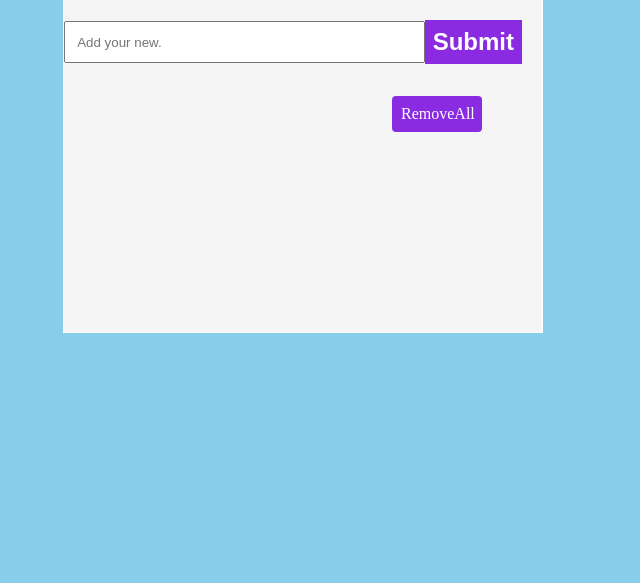
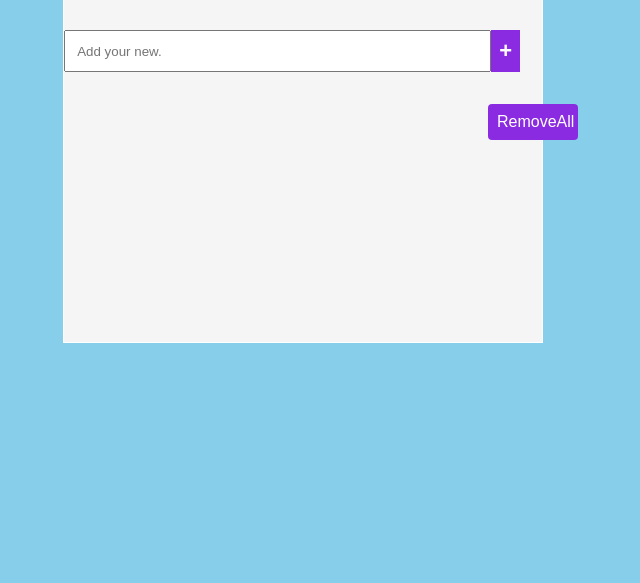
Before and after one commit to Gulnar28/deleteadd, a plain HTML site: page index.html in a window 1280 px wide. Shown: the part 217-800 px from the top of the page, without its empty margins (337-977 px from the left). Drawn offline with Linux system fonts and the light colour scheme.

Commit message:
first commit

```diff
--- a/index.html
+++ b/index.html
@@ -9,7 +9,7 @@
         <h1 class="title">Todo App</h1>
         <form class="form" data-form>
             <input type="text" placeholder="Add your new." data-input>
-            <button class="btn">Submit</button>
+            <button class="btn">+</button>
         </form>
         <div class="lists" data-lists>
             <!-- <div class="todo">
--- a/index.js
+++ b/index.js
@@ -1,9 +1,9 @@
-// grab all elements
+
 const form = document.querySelector("[data-form]");
 const lists = document.querySelector("[data-lists]");
 const input = document.querySelector("[data-input]");
-const removeAllBtn=document.querySelector(".removeAll_btn")
-//local Storage
+const removeAllBtn=document.querySelector(".removeAll_btn");
+
 class Storage {
     static addTodStorage(todoArr){
         let storage = localStorage.setItem("todo", JSON.stringify(todoArr));
@@ -17,10 +17,9 @@ class Storage {
     }
 }
 
-// empty array
+
 let todoArr = Storage.getStorage();
 
-// form part
 form.addEventListener("submit", (e) => {
     e.preventDefault();
     let id = Math.random()
@@ -28,19 +27,16 @@ form.addEventListener("submit", (e) => {
     todoArr = [...todoArr, todo];
     UI.displayData();
     UI.clearInput();
-    //add to storage
     Storage.addTodStorage(todoArr);
 });
 
-// make object instance
+
 class Todo {
     constructor(id, todo){
         this.id = id;
         this.todo = todo;
     }
 }
-
-// display the todo in the DOM;
 class UI{
     static displayData(){
         let displayData = todoArr.map((item) => {
@@ -62,7 +58,6 @@ class UI{
                 e.target.parentElement.remove();
             }
             let btnId = e.target.dataset.id;
-            //remove from array.
             UI.removeArrayTodo(btnId);
         });
     }
@@ -70,8 +65,6 @@ class UI{
         todoArr = todoArr.filter((item) => item.id !== +id);
         Storage.addTodStorage(todoArr);
     }
-
-
 static removeAll(){
     removeAllBtn.addEventListener("click",()=>{
 todoArr.length=0;
@@ -82,20 +75,8 @@ UI.displayData();
 }
 }
 
-
-
-
-
-
-
-
-
-
-
-//once the browser is loaded
 window.addEventListener("DOMContentLoaded", () => {
     UI.displayData();
-    //remove from the dom
     UI.removeTodo();
     UI.removeAll();
 });
--- a/style.css
+++ b/style.css
@@ -8,6 +8,7 @@
 body{
     width: 100%;
     background-color: skyblue;
+    font-family: Arial, Helvetica, sans-serif;
 
 
 }
@@ -16,8 +17,9 @@ body{
     background-color: blueviolet;
     color: white;
     border: none;
-    font-size: 24px;
+    font-size: 22px;
     font-weight: bold;
+    margin-right:22px;
 
 
 
@@ -28,7 +30,7 @@ body{
     margin: 2rem auto;
     border:1px solid white;
     height:470px;
-    margin-top:80px;
+    margin-top:90px;
     background-color: whitesmoke;
 }
 
@@ -40,7 +42,7 @@ body{
 
 .container .form{
 
-    margin-top: 1rem;
+    margin-top: 0.1rem;
     display: flex;
     align-items: center;
     border-radius: 5px;
@@ -100,7 +102,7 @@ width:90px;
 
 margin-top: 4vh;
 border-radius: 4px;
-margin-left:41vh;
+margin-left:53vh;
 
 }
 
```
